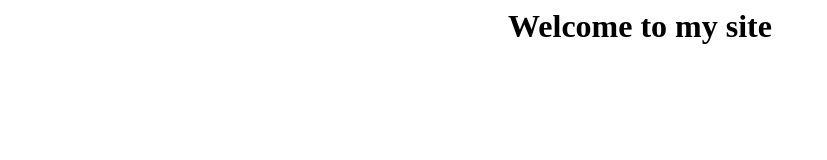
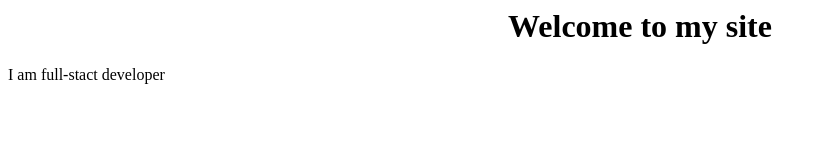
Before and after one commit to ErichDanikenOfficial/welcome, a website: page index.html in a window 1280 px wide. Shown: the whole page, without its empty margins (0-827 px from the left). Drawn offline with Linux system fonts and the light colour scheme.

Commit message:
second commit

```diff
--- a/index.html
+++ b/index.html
@@ -4,5 +4,6 @@
 </head>
 <body>
 <center><h1>Welcome to my site</h1></center>
+I am full-stact developer
 </body>
 </html>
```
Also changed, not shown: package.json (added, +24 -0 lines), 2 other files.
